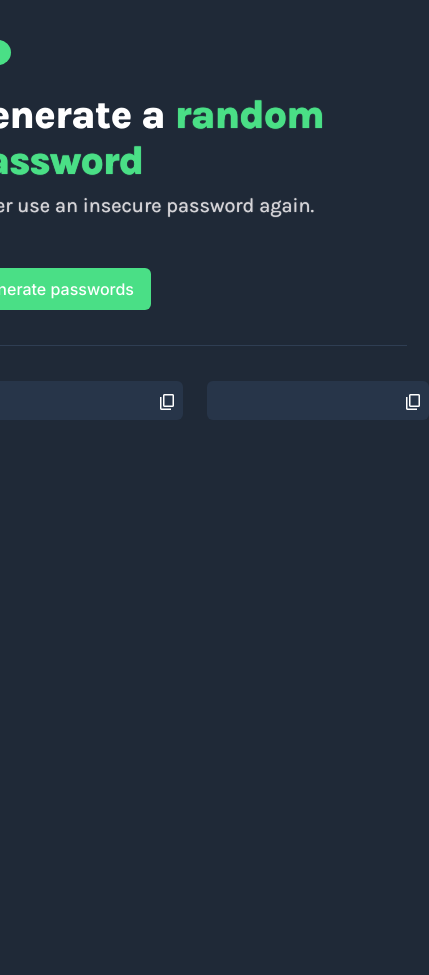
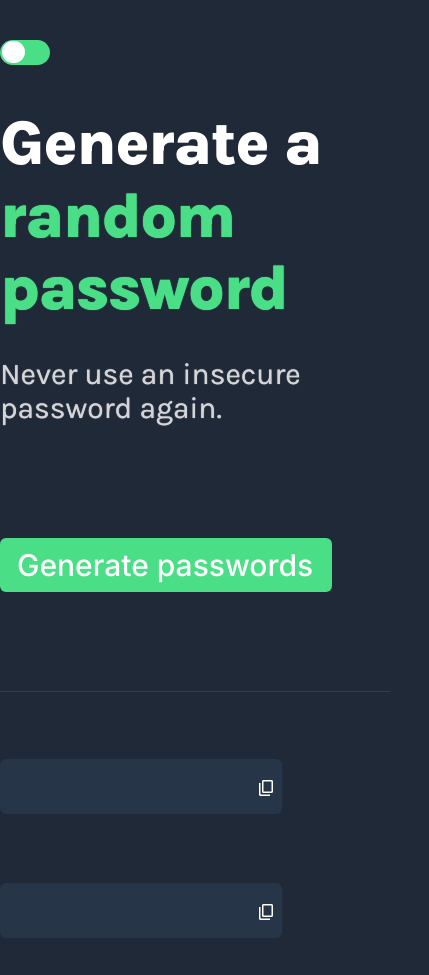
Before and after one commit to jodyvanhoose/password-generator, a plain HTML site: page index.html in a window 390 px wide. Shown: the whole page, 429 px wide, since content can reach past the window. Before the commit the page ends 844 px from the top, so only its background shows below. Drawn offline with nearby package versions, Linux system fonts and the light colour scheme.

Commit message:
mobile media changes

```diff
--- a/index.css
+++ b/index.css
@@ -164,3 +164,56 @@ input:checked + label:after {
 label:active:after {
   width: 50px;
 }
+
+
+@media (max-width: 600px){
+    .container{
+        /* margin: 40px 0 0 52px; */
+        margin: 40px auto;
+
+        max-width: 550px;
+    }
+
+    .title{
+        font-size: 63px;
+        margin-bottom: 2rem;
+        font-weight: 800;
+        letter-spacing: -0.025em;
+    }
+
+    .title__text{
+        font-size: 30px;
+        margin-bottom: 5rem;
+    }
+
+    .btn{
+        font-size: 30px;
+        padding: 15px 19px 15px 17px;
+        margin: 2rem auto 4rem;
+    }
+
+    .password-display{
+        display: flex;
+        flex-direction: column;
+        justify-content: center;
+        align-items: flex-start;
+        column-gap: 40px;
+    }
+
+    .line{
+        width: 100%;
+    }
+
+    .password-display__section{
+        margin: 2rem 0 2rem 0;
+    }
+
+    .password-display p, .password-display input{
+        margin: 0 0 5px 0;
+        padding-top: 10px;
+        padding-bottom: 5px;
+        width: 250px;
+        line-height: 40px;
+
+    }
+}
```
